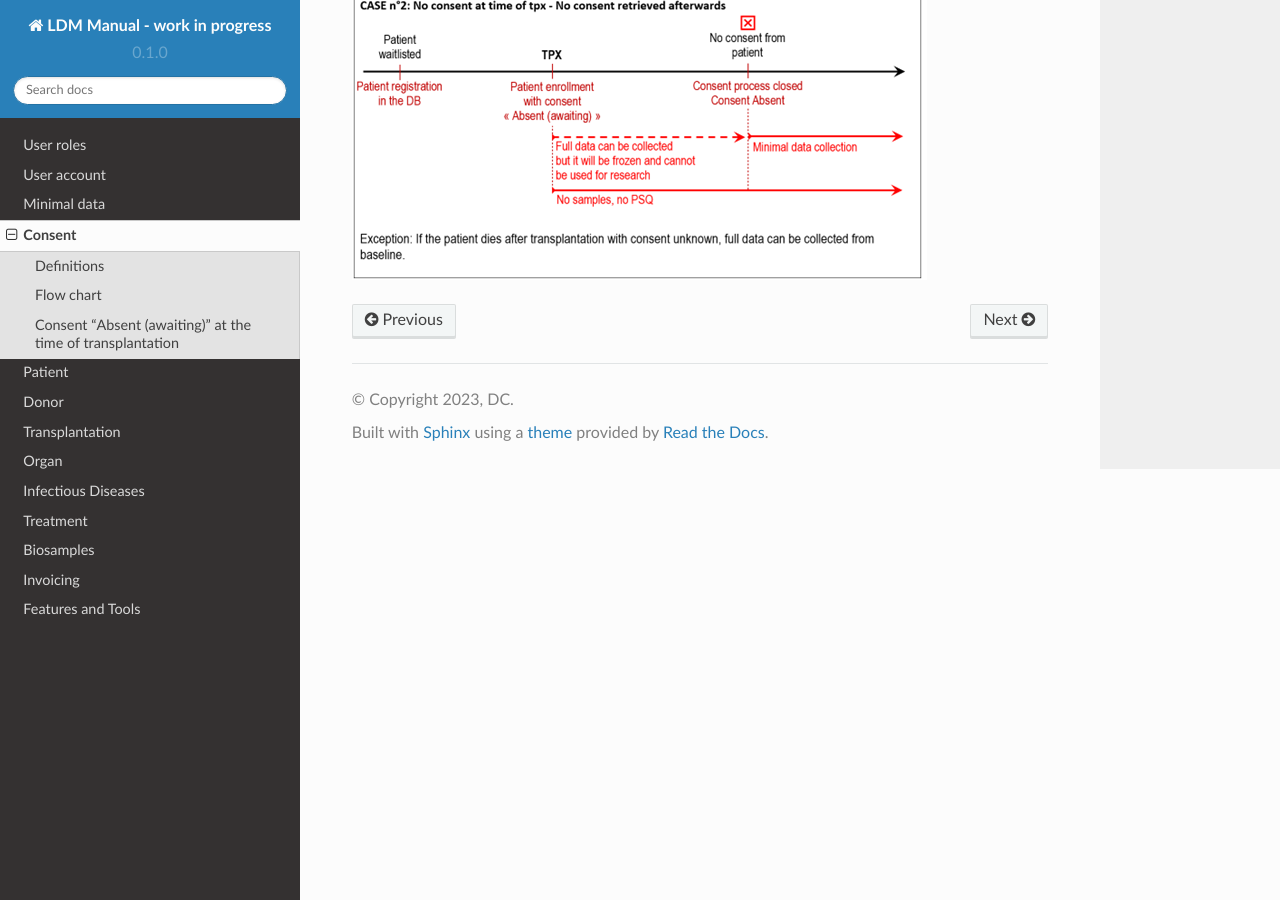
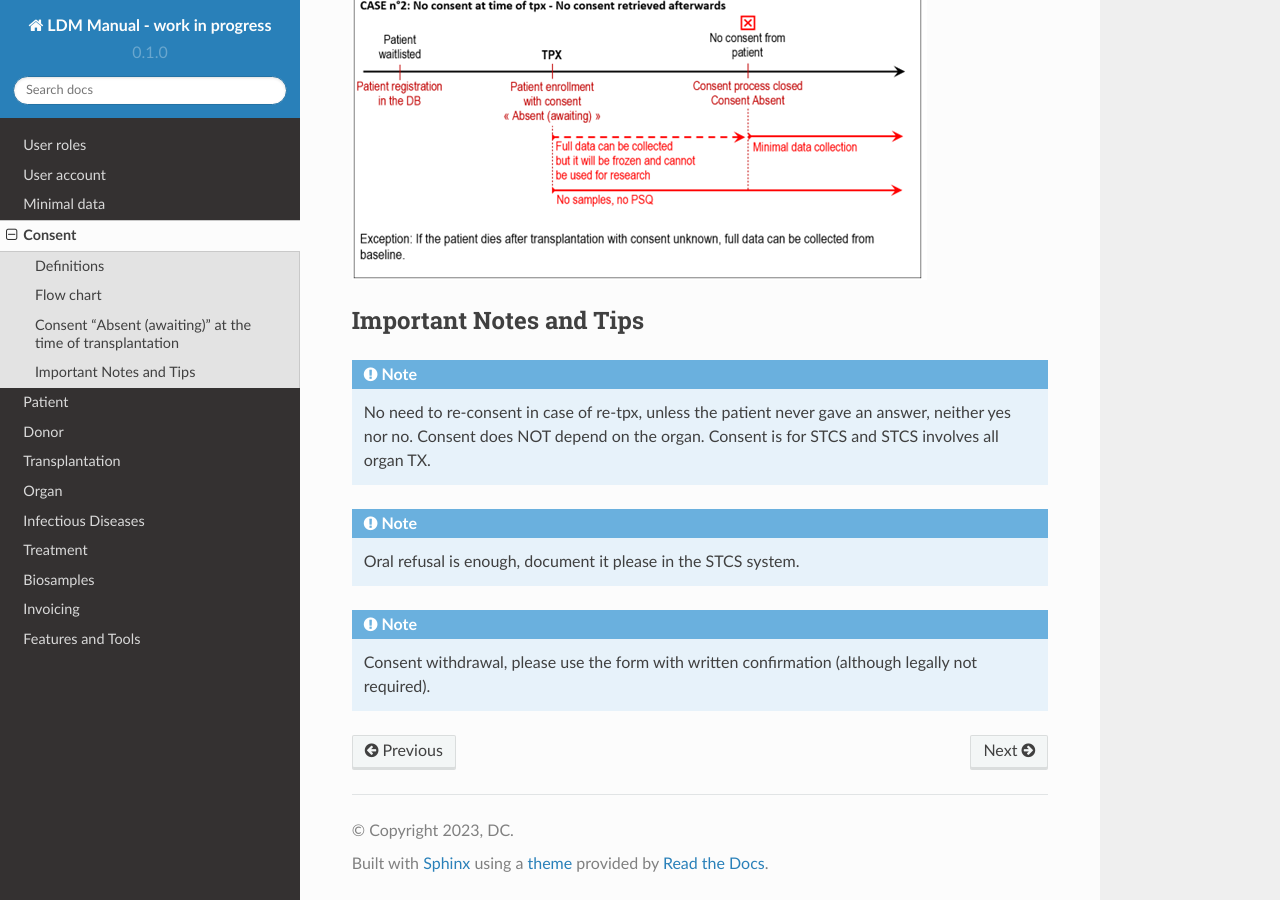
Before and after one commit to swiss-transplant-cohort-study/3LC-user-manual, a Sphinx documentation site: the page built from docs/source/consent.rst, in a window 1280 px wide and 900 px high, scrolled down 2136 px. Built offline with Sphinx 7.4.7 and the Read the Docs theme 2.0.0, drawn with Linux system fonts in a browser that asks for light colours.

Commit message:
Update consent.rst

```diff
--- a/docs/source/consent.rst
+++ b/docs/source/consent.rst
@@ -33,3 +33,16 @@ In case of consent “Absent (awaiting)” at the time of transplantation, the E
 If no consent is retrieved after transplantation, data collected will be kept in the system but will not be used for research. No samples or PSQ will be collected (see CASE n°2).
 
 .. image:: consent_absent_tx2.png
+
+Important Notes and Tips
+------------------------
+
+.. note::
+   No need to re-consent in case of re-tpx, unless the patient never gave an answer, neither yes nor no. Consent does NOT depend on the organ.
+   Consent is for STCS and STCS involves all organ TX.
+
+.. note::
+   Oral refusal is enough, document it please in the STCS system.
+
+.. note::
+   Consent withdrawal, please use the form with written confirmation (although legally not required).
```
